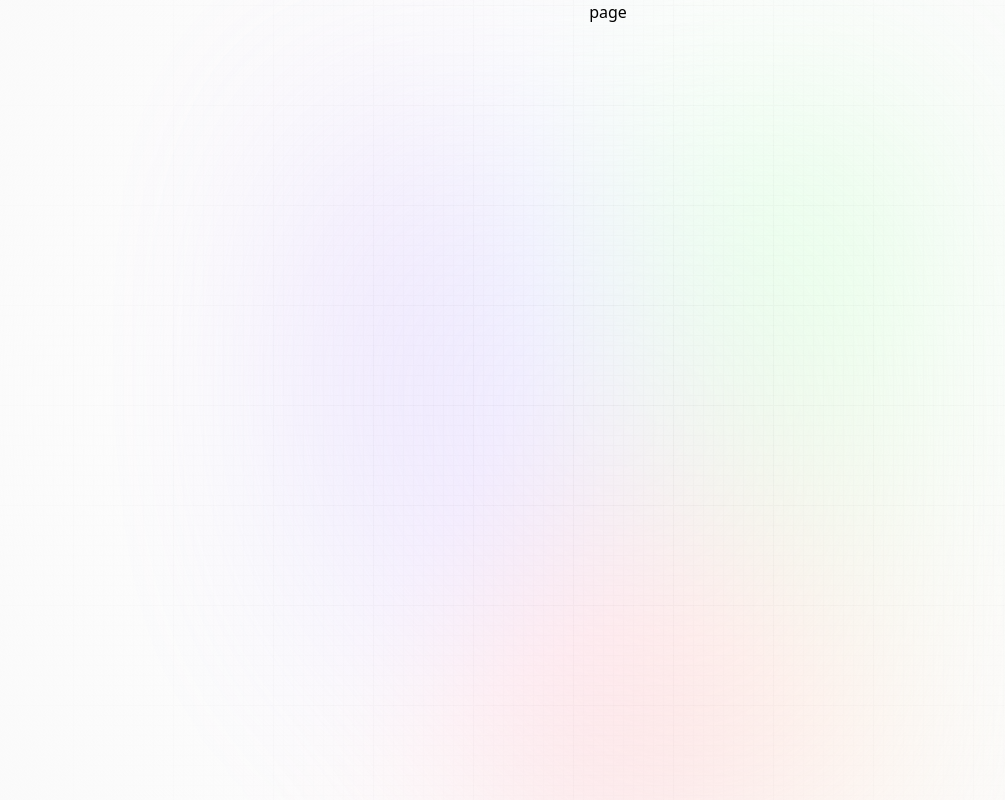
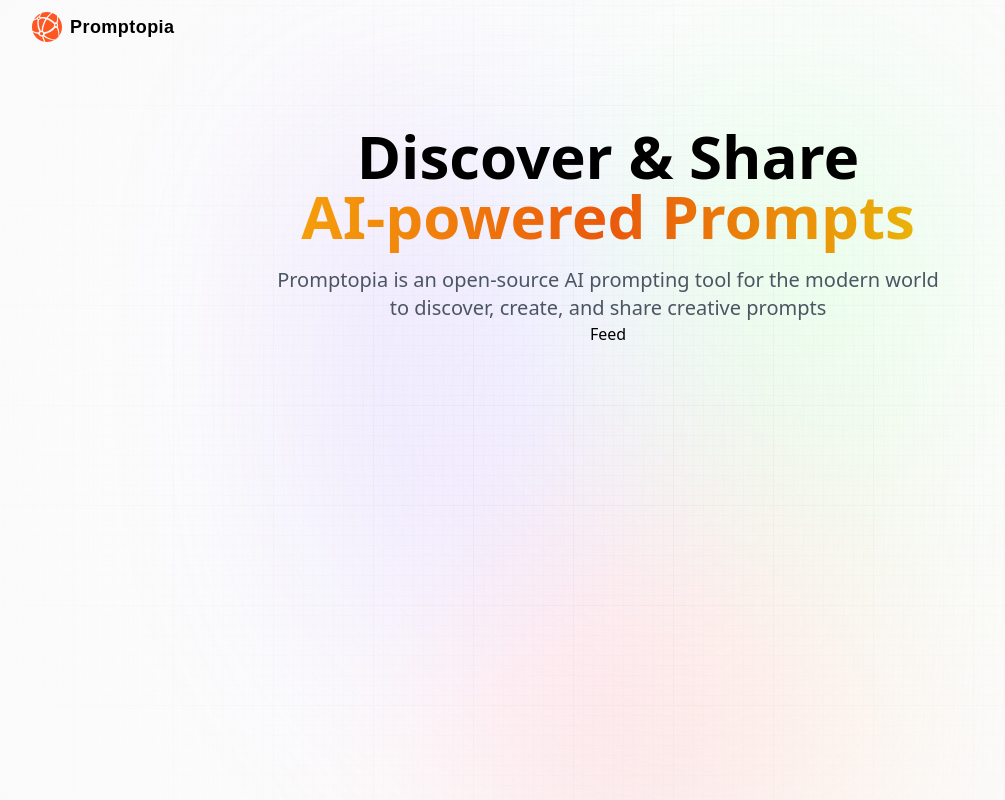
Before and after one commit to cpr2mc/promptopia, a Next.js app: page / in a window 1280 px wide. Shown: the whole page, without its empty margins (32-1037 px from the left). Built offline with nearby package versions, Linux system fonts and the light colour scheme; no server answers.

Commit message:
building Navbar, working on what happens if userLoggedIn is false

```diff
--- a/app/layout.jsx
+++ b/app/layout.jsx
@@ -1,4 +1,7 @@
 import '@styles/globals.css';
+
+import Nav from '@components/Nav';
+import Provider from '@components/Nav';
 
 export const metadata = {
     title: "Promptopia",
@@ -14,6 +17,7 @@
             </div>
 
             <main className="app">
+                <Nav />
                 {children}
             </main>
         </body>
--- a/app/page.jsx
+++ b/app/page.jsx
@@ -1,9 +1,20 @@
-import React from 'react'
+import Feed from '@components/Feed'
 
-const home = () => {
+const Home = () => {
   return (
-    <div>page</div>
+    <section className="w-full flex-center flex-col">
+        <h1 className="head_text text-center">
+            Discover & Share
+            <br className="max-md:hidden"/>
+            <span className="orange_gradient text-center">AI-powered Prompts</span>
+        </h1>
+        <p className="desc text-center">
+            Promptopia is an open-source AI prompting tool for the modern world to discover, create, and share creative prompts
+        </p>
+
+        <Feed />
+    </section>
   )
 }
 
-export default home
+export default Home
--- /dev/null
+++ b/components/Feed.jsx
@@ -0,0 +1,9 @@
+import React from 'react'
+
+const Feed = () => {
+  return (
+    <div>Feed</div>
+  )
+}
+
+export default Feed
--- /dev/null
+++ b/components/Form.jsx
@@ -0,0 +1,9 @@
+import React from 'react'
+
+const Form = () => {
+  return (
+    <div>Form</div>
+  )
+}
+
+export default Form
--- /dev/null
+++ b/components/Nav.jsx
@@ -0,0 +1,72 @@
+"use client";
+
+import Link from 'next/link';
+import Image from 'next/image';
+import { useState, useEffect } from 'react';
+import { signIn, signOut, useSession, getProviders } from 'next-auth/react';
+
+const Nav = () => {
+  const isUserLoggedIn = false;
+
+  const [ providers, setProviders ] = useState(null);
+
+  useEffect(() => {
+    const fetchAndSetProviders = async () => {
+      const response = await getProviders();
+
+      setProviders(response);
+    }
+
+    fetchAndSetProviders();
+  }, [])
+
+  return (
+    <nav className="flex-between w-full mb-16 pt-3">
+      <Link href="/" className="flex gap-2 flex-center">
+        <Image
+          src="/assets/images/logo.svg"
+          alt="Promptopia Logo"
+          width={30}
+          height={30}
+          className="object-contain"
+        />
+          <p className="logo_text">Promptopia</p>
+      </Link>
+
+      {/* Desktop Navigation */}
+      <div className="sm:flex hidden">
+        {isUserLoggedIn ? (
+          <div className="flex gap-3 md:gap-5">
+            <Link href="/create-prompt"
+              className="black_btn">
+              Create Post
+            </Link>
+
+            <button type="button"
+              onClick={signOut}
+              className="outline_btn">
+                Sign Out
+            </button>
+
+            <Link href="/profile">
+              <Image
+                src="/assets/images/logo.svg"
+                width={37}
+                height={37}
+                className="rounded-full"
+                alt="profile"
+              />
+            </Link>
+          </div>
+        ): (
+          <>
+
+          </>
+        )}
+      </div>
+
+    </nav>
+  )
+}
+
+export default Nav
--- /dev/null
+++ b/components/Profile.jsx
@@ -0,0 +1,9 @@
+import React from 'react'
+
+const Profile = () => {
+  return (
+    <div>Profile</div>
+  )
+}
+
+export default Profile
--- /dev/null
+++ b/components/Prompt.jsx
@@ -0,0 +1,9 @@
+import React from 'react'
+
+const Prompt = () => {
+  return (
+    <div>Prompt</div>
+  )
+}
+
+export default Prompt
--- /dev/null
+++ b/components/Provider.jsx
@@ -0,0 +1,9 @@
+import React from 'react'
+
+const Provider = () => {
+  return (
+    <div>Provider</div>
+  )
+}
+
+export default Provider
```
